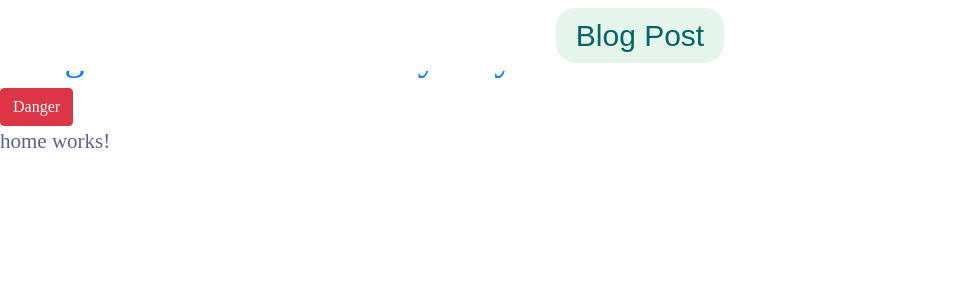
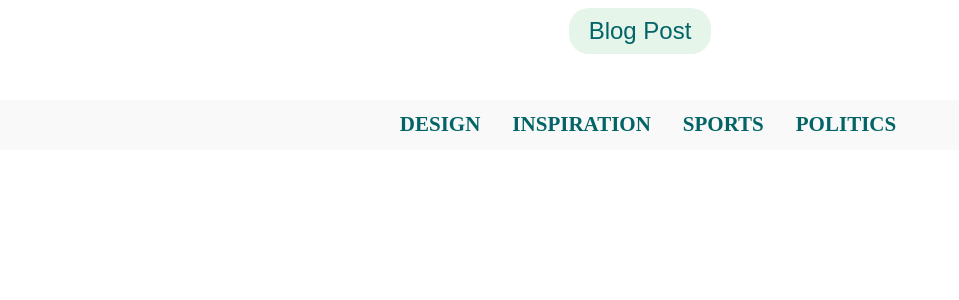
Before and after one commit to HimashaNethmini/Angular_BlogPost_App, an Angular app: page / in a window 1280 px wide. Shown: the top 300 px of the page, without its empty margins (0-959 px from the left). Built offline with nearby package versions, Linux system fonts and the light colour scheme; a web font is replaced by a local one.

Commit message:
Design navbar

```diff
--- a/src/app/app.component.html
+++ b/src/app/app.component.html
@@ -1,9 +1,6 @@
-<!--importing header files-->
+<!--importing files-->
 <app-header></app-header>
-  Hi I'm Himasha
-  <h1 class="text-primary">I m gonna create this in my way</h1>
-  <button type="button" class="btn btn-danger">Danger</button>
-
+<app-category-navbar></app-category-navbar>
 
 <router-outlet>
 
--- a/src/app/layout/category-navbar/category-navbar.component.css
+++ b/src/app/layout/category-navbar/category-navbar.component.css
@@ -0,0 +1,10 @@
+nav {
+    margin-top: 100px;
+    height: 50px;
+    background-color: var(--navbar-footer-color);
+}
+.nav-link {
+    text-transform: uppercase;
+    font-weight: bold;
+    color: var(--primary-color);
+}
--- a/src/app/layout/category-navbar/category-navbar.component.html
+++ b/src/app/layout/category-navbar/category-navbar.component.html
@@ -1 +1,13 @@
-<p>category-navbar works!</p>
+<nav class="navbar navbar-expand-lg fixed-top">
+
+    <div class="container">
+        <div class="collapse navbar-collapse justify-content-center">
+            <ul class="navbar-nav">
+                <li class="nav-item ml-3"><a href="" class="nav-link">Design</a></li>
+                <li class="nav-item ml-3"><a href="" class="nav-link">Inspiration</a></li>
+                <li class="nav-item ml-3"><a href="" class="nav-link">Sports</a></li>
+                <li class="nav-item ml-3"><a href="" class="nav-link">Politics</a></li>
+            </ul>
+        </div>
+    </div>
+</nav>
--- a/src/app/layout/header/header.component.css
+++ b/src/app/layout/header/header.component.css
@@ -1,10 +1,10 @@
 header {
-    font-size: 30px;
+    font-size: 1.5rem;
     font-family:Arial, Helvetica, sans-serif;
 }
 
 .site-logo{
-    padding: 5px 20px;
+    padding: 5px 20px ;
     border-radius: 20px;
     background-color: var(--secondary-color);
     color: var(--primary-color);
```
